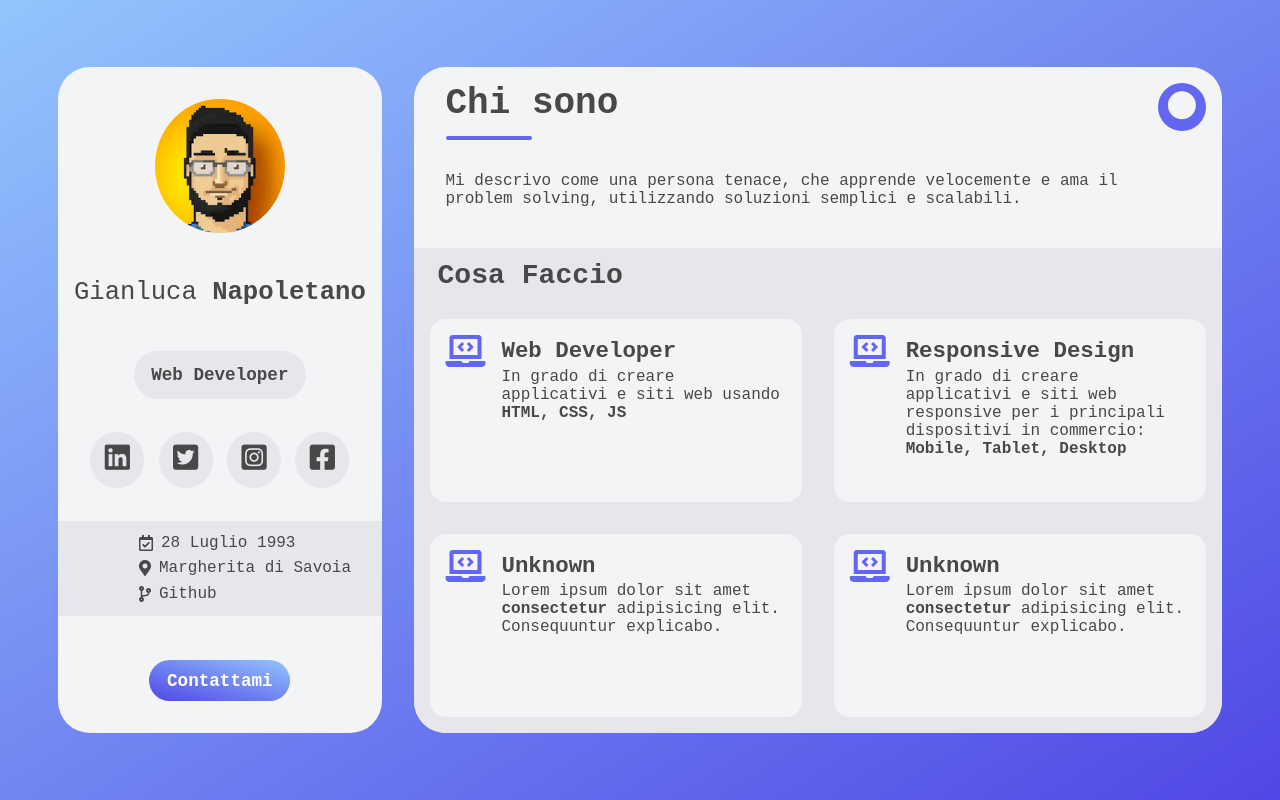
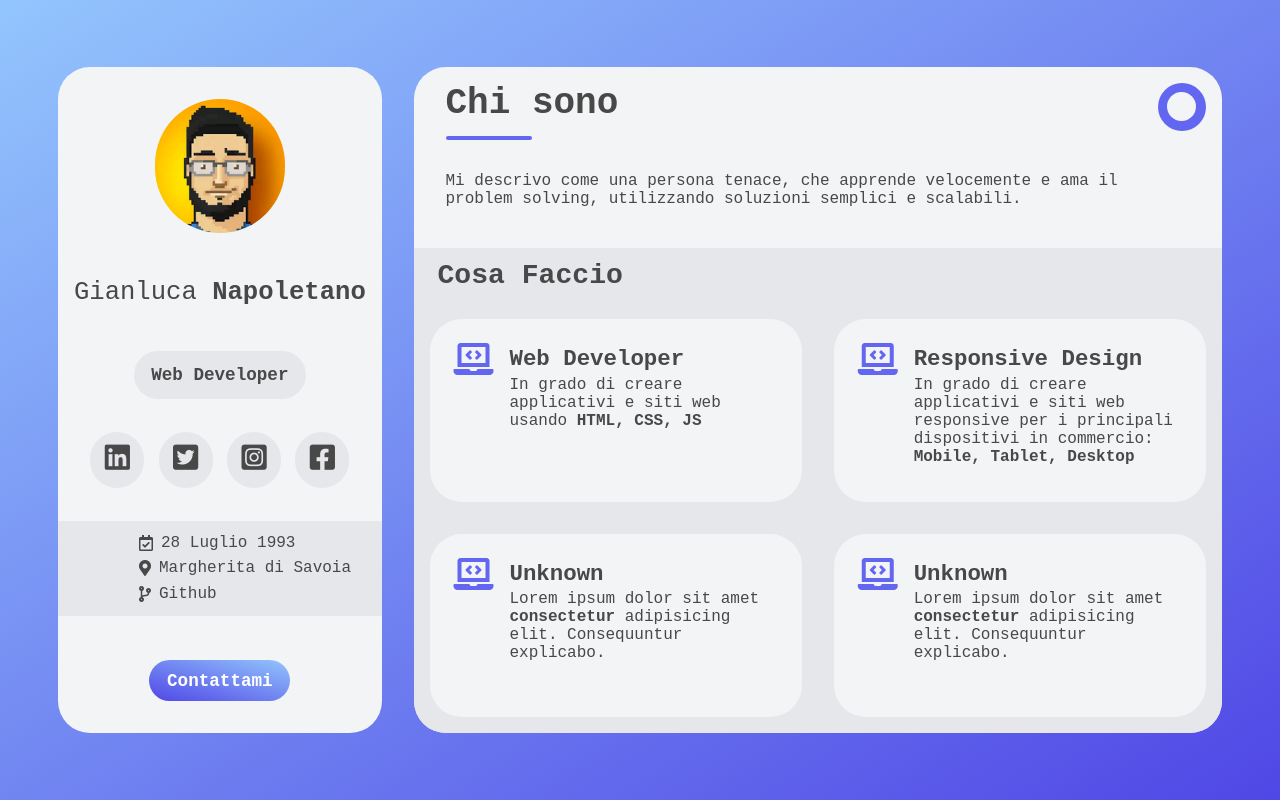
Before and after one commit to didebbo/html-scss-js-portfolio, a plain HTML site: page index.html in a window 1280 px wide. Drawn offline with Linux system fonts and the light colour scheme.

Commit message:
refactoring columns

```diff
--- a/index.html
+++ b/index.html
@@ -104,7 +104,7 @@
                 </nav>
 
                 <div id="main-button-nav" onmouseover="show_menu()">
-                    <i class="fas fa-circle"></i>
+                    <i class="circle"></i>
                 </div>
             </div>
 
@@ -246,7 +246,7 @@
                             <li class="col">
                                 <a href="#" class="card">
                                     <div class="preview">
-                                        <img src="images/Discord.jpeg" alt="">
+                                        <img src="images/PlayStation Store.jpeg" alt="">
                                     </div>
                                 </a>
                             </li>
--- a/scss/_main.scss
+++ b/scss/_main.scss
@@ -41,7 +41,6 @@ body {
             .avatar {
                 position: relative;
                 width: (100% / 2.5);
-                border-radius: 50%;
 
                 &::before {
                     position: absolute;
@@ -50,7 +49,7 @@ body {
                 }
 
                 img {
-                    border-radius: 50%;
+                    border-radius: 100em;
                 }
             }
 
@@ -79,7 +78,7 @@ body {
 
                         > a {
                             padding: 0.4em 0.5em;
-                            border-radius: 10em;
+                            border-radius: 100em;
                             background-color: $sub-col-color;
                             color: $text-color;
 
@@ -154,7 +153,7 @@ body {
                     overflow: hidden;
                     padding: 0;
                     width: 0;
-                    border-radius: 10em 0 0 10em;
+                    border-radius: 100em 0 0 100em;
                     background-color: $blue-200;
                     transition: 0.1s;
 
@@ -185,20 +184,23 @@ body {
                 }
 
                 #main-button-nav {
+                    display: flex;
                     padding: 0.6em;
-                    border-radius: 10em;
+                    border-radius: 100em;
                     background-color: $blue-200;
                     border: none;
                     cursor: pointer;
                     transition: 0.1s;
 
                     &.focus {
-                        border-radius: 0 10em 10em 0;
+                        border-radius: 0 100em 100em 0;
                     }
 
-                    .fa-circle {
-                        font-size: 1.8em;
-                        color: $col-color;
+                    .circle {
+                        width: 1.8em;
+                        height: 1.8em;
+                        background-color: $col-color;
+                        border-radius: 100em;
                     }
                 }
             }
@@ -229,7 +231,7 @@ body {
                         .border-bottom {
                             width: (100% / 2);
                             height: 0.2em;
-                            border-radius: 10em;
+                            border-radius: 100em;
                             margin-top: 0.5em;
                             background-color: $blue-200;
                         }
@@ -277,8 +279,8 @@ body {
                                     width: 100%;
                                     height: 100%;
                                     background-color: $col-color;
-                                    padding: 1em;
-                                    border-radius: 1em;
+                                    padding: 1.5em;
+                                    border-radius: 2em;
                                     overflow: auto;
 
                                     &::-webkit-scrollbar {
@@ -339,6 +341,7 @@ body {
                                     padding: 0;
                                     overflow: hidden;
                                     border: 0.2em solid $blue-200;
+                                    background-color: $col-color;
 
                                     &::after {
                                         position: absolute;
@@ -372,6 +375,7 @@ body {
                                         position: relative;
                                         width: 100%;
                                         height: 100%;
+                                        background-color: $blue-200;
 
                                         &::before{
                                             position: absolute;
```
Also changed, not shown: css/style.css.
